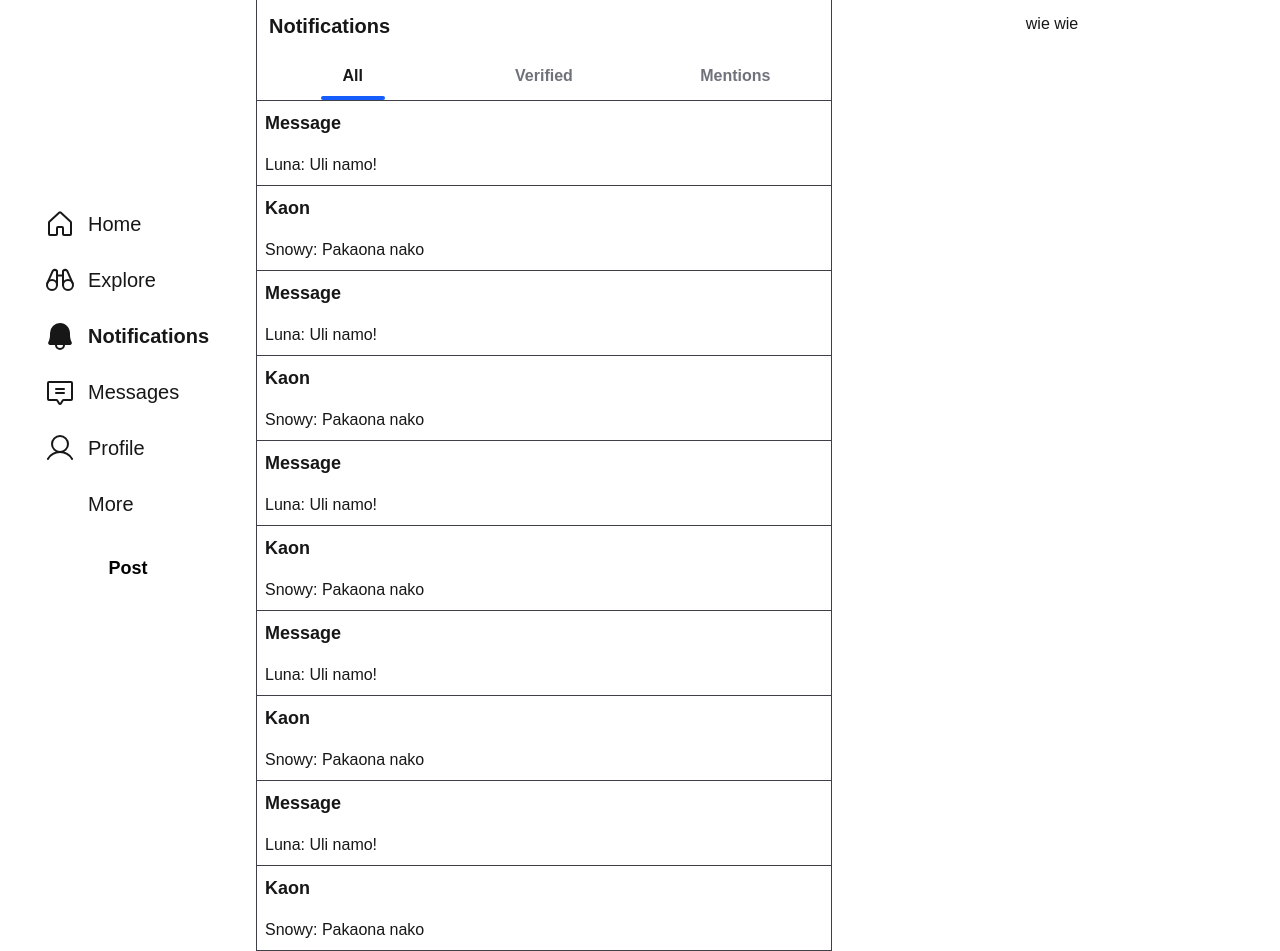
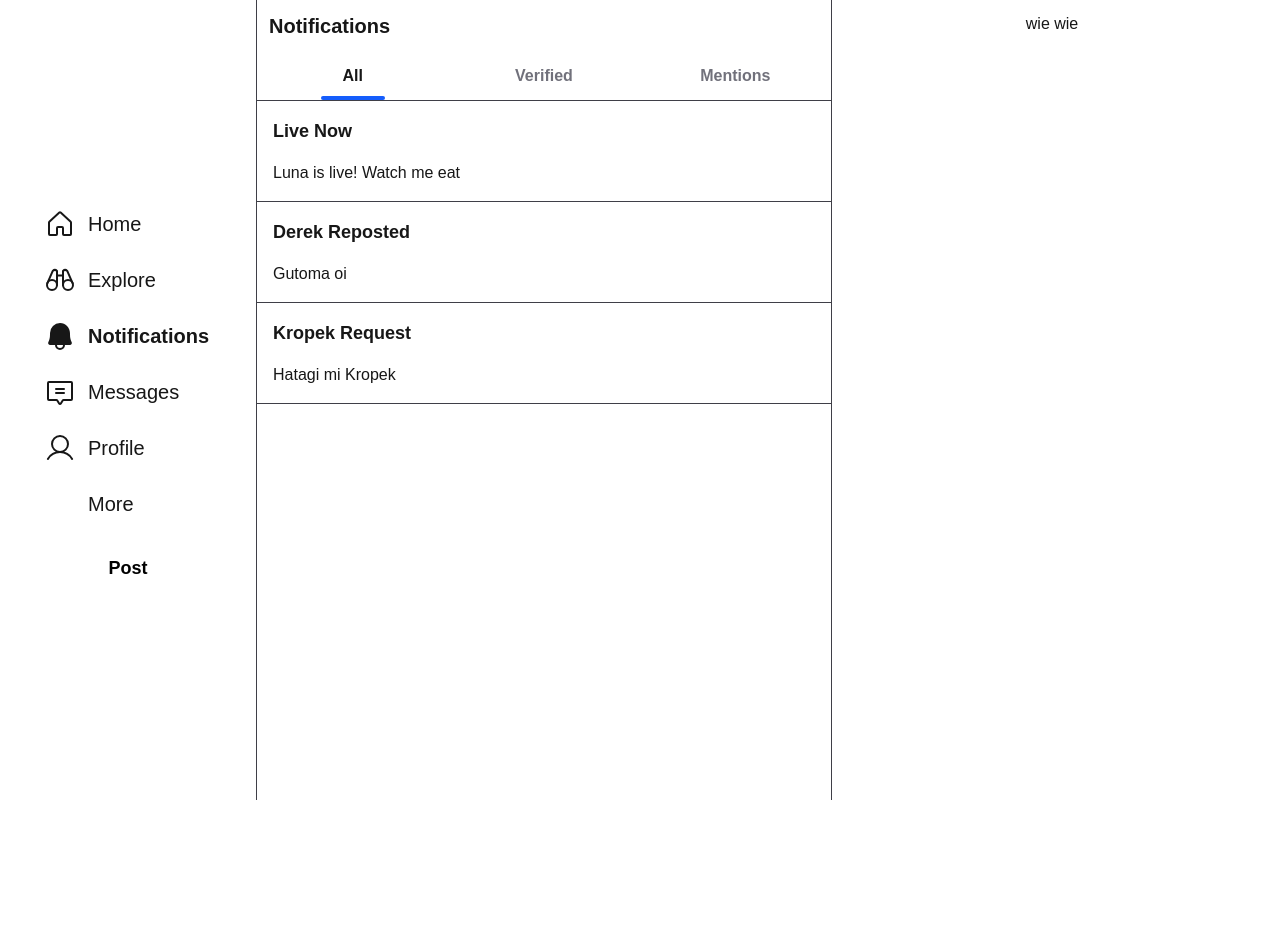
Before and after one commit to pickachuuu/kaleido-client, a Next.js app: page /notifications in a window 1280 px wide. After the commit the page ends 800 px from the top, so only its background shows below. Built offline with nearby package versions, Linux system fonts and the light colour scheme.

Commit message:
refactor: update notif rendering logic

```diff
--- a/src/components/notification/AllNotifs.tsx
+++ b/src/components/notification/AllNotifs.tsx
@@ -1,107 +1,40 @@
 import Card from "../ui/Card"
+
+type Notifs = {
+    header: string;
+    body: string;
+}
+
+const NotifList: Notifs[] = [
+    {
+        header: "Live Now",
+        body: "Luna is live! Watch me eat"
+    },
+    {
+        header: "Derek Reposted",
+        body: "Gutoma oi"
+    },
+    {
+        header: "Kropek Request",
+        body: "Hatagi mi Kropek"
+    }
+]
 
 export default function AllNotifs(){
     return (
         <div>
-            <Card variant={"notif"} size={"notif"} className="p-2">
-                <Card.Header>
-                    Message
-                </Card.Header>
-
-                <Card.Content>
-                    Luna: Uli namo!
-                </Card.Content>
-            </Card>
-
-            <Card variant={"notif"} size={"notif"} className="p-2">
-                <Card.Header>
-                    Kaon
-                </Card.Header>
-
-                <Card.Content>
-                    Snowy: Pakaona nako
-                </Card.Content>
-            </Card>
-
-            <Card variant={"notif"} size={"notif"} className="p-2">
-                <Card.Header>
-                    Message
-                </Card.Header>
-
-                <Card.Content>
-                    Luna: Uli namo!
-                </Card.Content>
-            </Card>
-
-            <Card variant={"notif"} size={"notif"} className="p-2">
-                <Card.Header>
-                    Kaon
-                </Card.Header>
-
-                <Card.Content>
-                    Snowy: Pakaona nako
-                </Card.Content>
-            </Card>
-
-            <Card variant={"notif"} size={"notif"} className="p-2">
-                <Card.Header>
-                    Message
-                </Card.Header>
-
-                <Card.Content>
-                    Luna: Uli namo!
-                </Card.Content>
-            </Card>
-
-            <Card variant={"notif"} size={"notif"} className="p-2">
-                <Card.Header>
-                    Kaon
-                </Card.Header>
-
-                <Card.Content>
-                    Snowy: Pakaona nako
-                </Card.Content>
-            </Card>
-
-            <Card variant={"notif"} size={"notif"} className="p-2">
-                <Card.Header>
-                    Message
-                </Card.Header>
-
-                <Card.Content>
-                    Luna: Uli namo!
-                </Card.Content>
-            </Card>
-
-            <Card variant={"notif"} size={"notif"} className="p-2">
-                <Card.Header>
-                    Kaon
-                </Card.Header>
-
-                <Card.Content>
-                    Snowy: Pakaona nako
-                </Card.Content>
-            </Card>
-
-            <Card variant={"notif"} size={"notif"} className="p-2">
-                <Card.Header>
-                    Message
-                </Card.Header>
-
-                <Card.Content>
-                    Luna: Uli namo!
-                </Card.Content>
-            </Card>
-
-            <Card variant={"notif"} size={"notif"} className="p-2">
-                <Card.Header>
-                    Kaon
-                </Card.Header>
-
-                <Card.Content>
-                    Snowy: Pakaona nako
-                </Card.Content>
-            </Card>
+            {NotifList.map(( notif: Notifs, index: number) => {
+                return(
+                    <Card key={index} variant={"notif"} size={"notif"} className="p-4">
+                        <Card.Header>
+                            {notif.header}
+                        </Card.Header>
+                        <Card.Content>
+                            {notif.body}
+                        </Card.Content>
+                    </Card>
+                )
+            })}
         </div>
     )
 }
```
